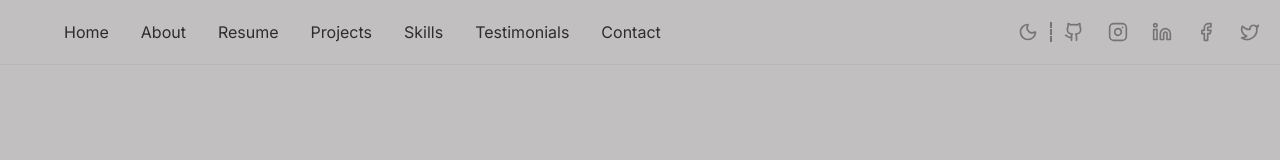
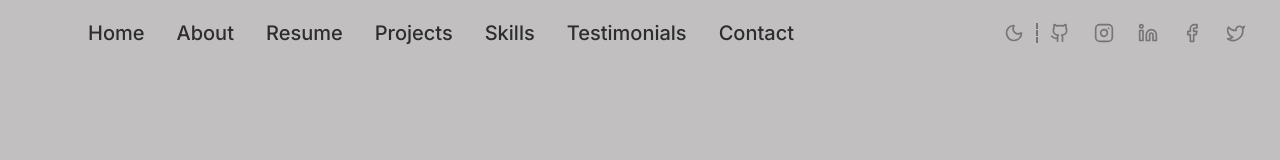
Before and after one commit to dinesh-bazgain/Portfolio, a Next.js app: page / in a window 1280 px wide. Shown: the top 160 px of the page. Built offline with nearby package versions, Linux system fonts and the light colour scheme; a web font is replaced by a local one.

Commit message:
fix: Remove unused state import and adjust navbar styles for responsiveness

```diff
--- a/src/app/home/page.tsx
+++ b/src/app/home/page.tsx
@@ -1,6 +1,6 @@
 "use client";
 
-import React, { useState } from "react";
+import React from "react";
 import "./home.css";
 
 export default function HomePage() {
--- a/src/components/layouts/navbar.css
+++ b/src/components/layouts/navbar.css
@@ -17,13 +17,11 @@
   left: 0;
   width: 100%;
   background: var(--background);
-  z-index: 60;
   box-shadow: 0 1px 0 rgba(0, 0, 0, 0.04);
 }
 
 .site-navbar-inner {
-  max-width: 1200px;
-  margin: 0 auto;
+  margin: 0 4rem;
   display: flex;
   align-items: center;
   justify-content: space-between;
@@ -70,6 +68,12 @@
   transition: background 0.15s ease, color 0.15s ease;
 }
 
+/* Horizontal / top navbar link sizing (responsive) */
+.site-navbar-left .navbar-link {
+  font-size: clamp(1rem, 2.2vw, 1.25rem);
+  font-weight: 500;
+}
+
 .navbar-link:hover {
   color: var(--secondary);
 }
```
